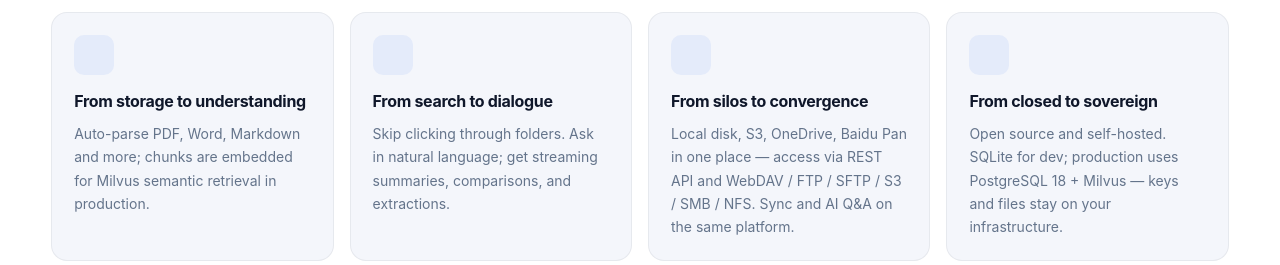
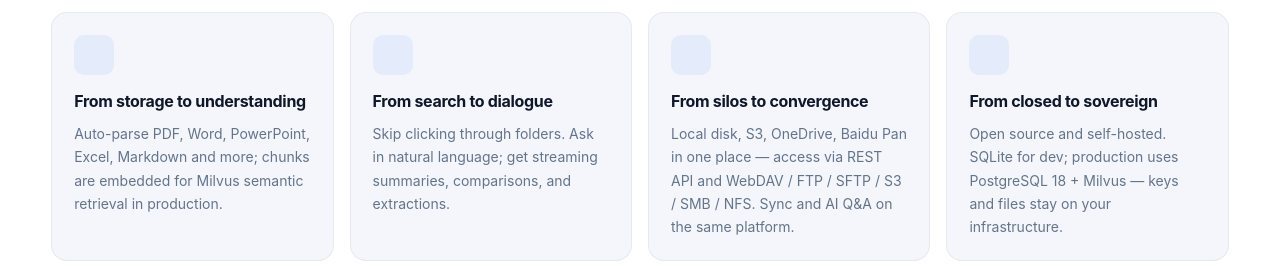
Before and after one commit to filenext/website, a Vue app: page / in a window 1280 px wide. Shown: the part 1560-1825 px from the top of the page. Built offline with nearby package versions, Linux system fonts and the light colour scheme; no server answers; some icons are missing.

Commit message:
docs: 官网能力说明补充 PPT/Excel 解析支持

```diff
--- a/src/i18n/locales/en-US.ts
+++ b/src/i18n/locales/en-US.ts
@@ -61,7 +61,7 @@ export default {
     pillars: [
       {
         title: 'From storage to understanding',
-        desc: 'Auto-parse PDF, Word, Markdown and more; chunks are embedded for Milvus semantic retrieval in production.',
+        desc: 'Auto-parse PDF, Word, PowerPoint, Excel, Markdown and more; chunks are embedded for Milvus semantic retrieval in production.',
       },
       {
         title: 'From search to dialogue',
--- a/src/i18n/locales/zh-CN.ts
+++ b/src/i18n/locales/zh-CN.ts
@@ -61,7 +61,7 @@ export default {
     pillars: [
       {
         title: '从存取到理解',
-        desc: '支持 PDF、Word、Markdown 等格式的自动解析，将文件切块写入知识库；生产环境通过 Milvus 向量检索精准命中相关片段。',
+        desc: '支持 PDF、Word、PPT、Excel、Markdown 等格式的自动解析，将文件切块写入知识库；生产环境通过 Milvus 向量检索精准命中相关片段。',
       },
       {
         title: '从搜索到对话',
```
